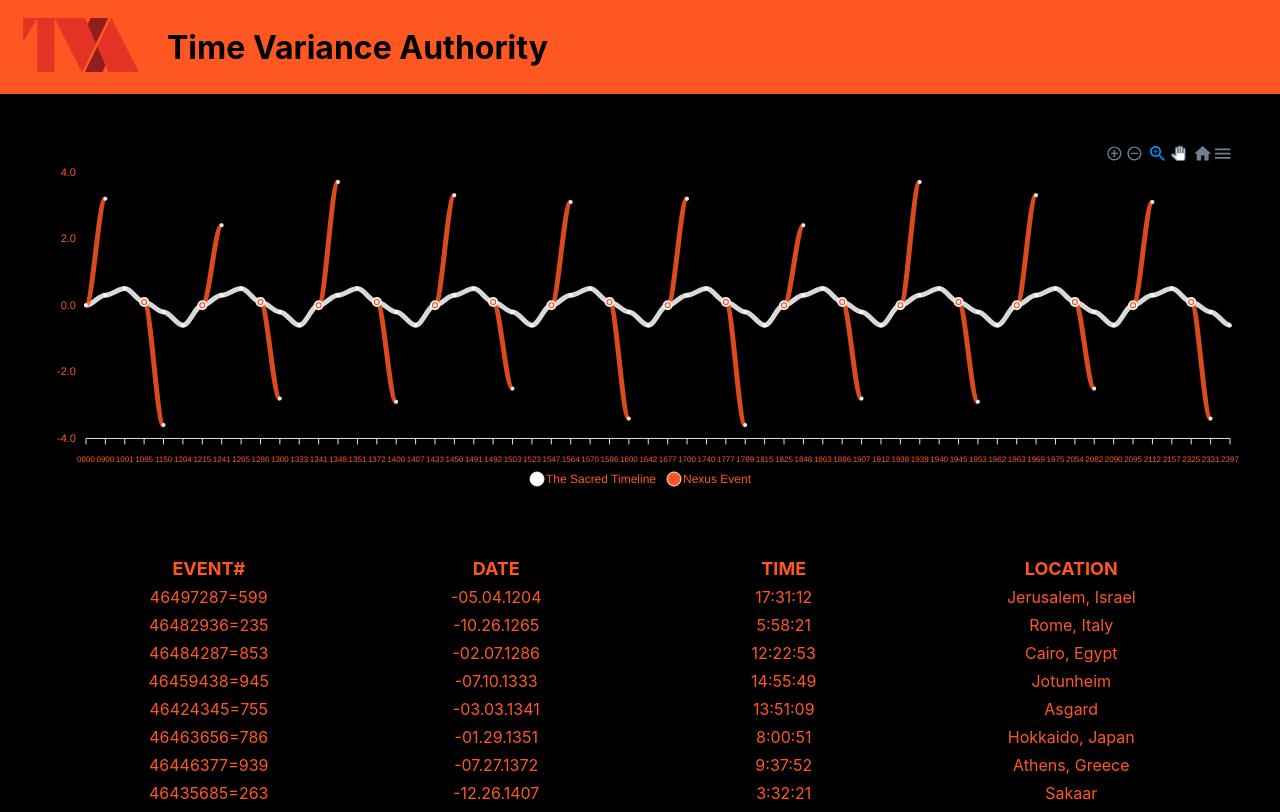
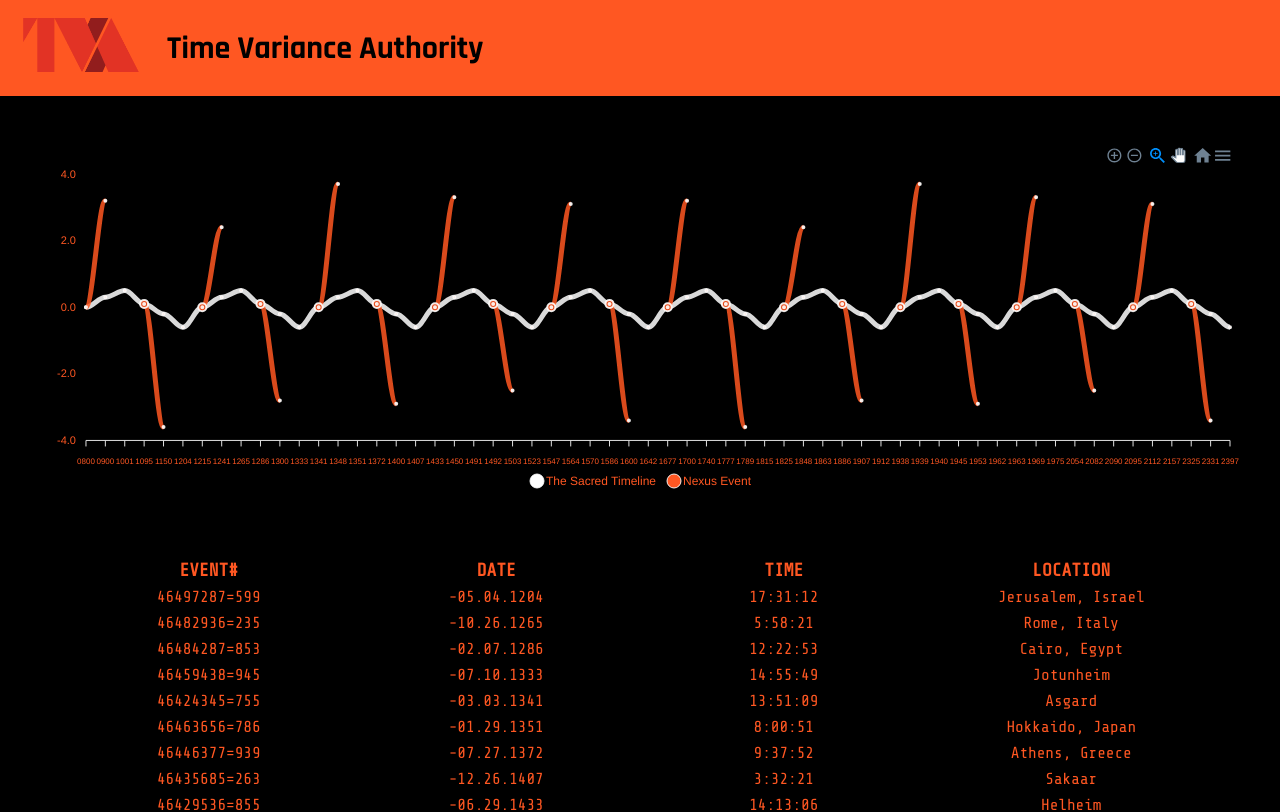
Before and after one commit to kirkalyn13/tva-dashboard, a React (Create React App) app: page /timeline in a window 1280 px wide. Shown: the top 812 px of the page. Built offline with nearby package versions, Linux system fonts and the light colour scheme.

Commit message:
feat: font style

```diff
--- a/src/App.css
+++ b/src/App.css
@@ -1,3 +1,5 @@
+@import url('https://fonts.googleapis.com/css2?family=Rajdhani:wght@400;500;600;700&family=Share+Tech+Mono&display=swap');
+
 .App {
   text-align: center;
 }
@@ -26,6 +28,7 @@
 }
 
 body {
+  font-family: 'Rajdhani', sans-serif;
   background-color: #000;
   margin: 0;
   padding: 0;
@@ -50,7 +53,8 @@
 }
 
 .container-dashboard {
-  height: 100vh;
+  font-family: 'Share Tech Mono', monospace;
+  height: 80vh;
   max-width: 1200px;
   margin: 3rem auto;
   padding: 0 24px;
@@ -89,6 +93,7 @@
 }
 
 .table-data {
+  font-family: 'Share Tech Mono', monospace;
   margin-top: 2px;
   width: 100%;
   color: #FF5722;
@@ -99,6 +104,7 @@
 }
 
 .nexus-data {
+  font-family: 'Share Tech Mono', monospace;
   height: 30vh;
   overflow-y: scroll;
 }
```
